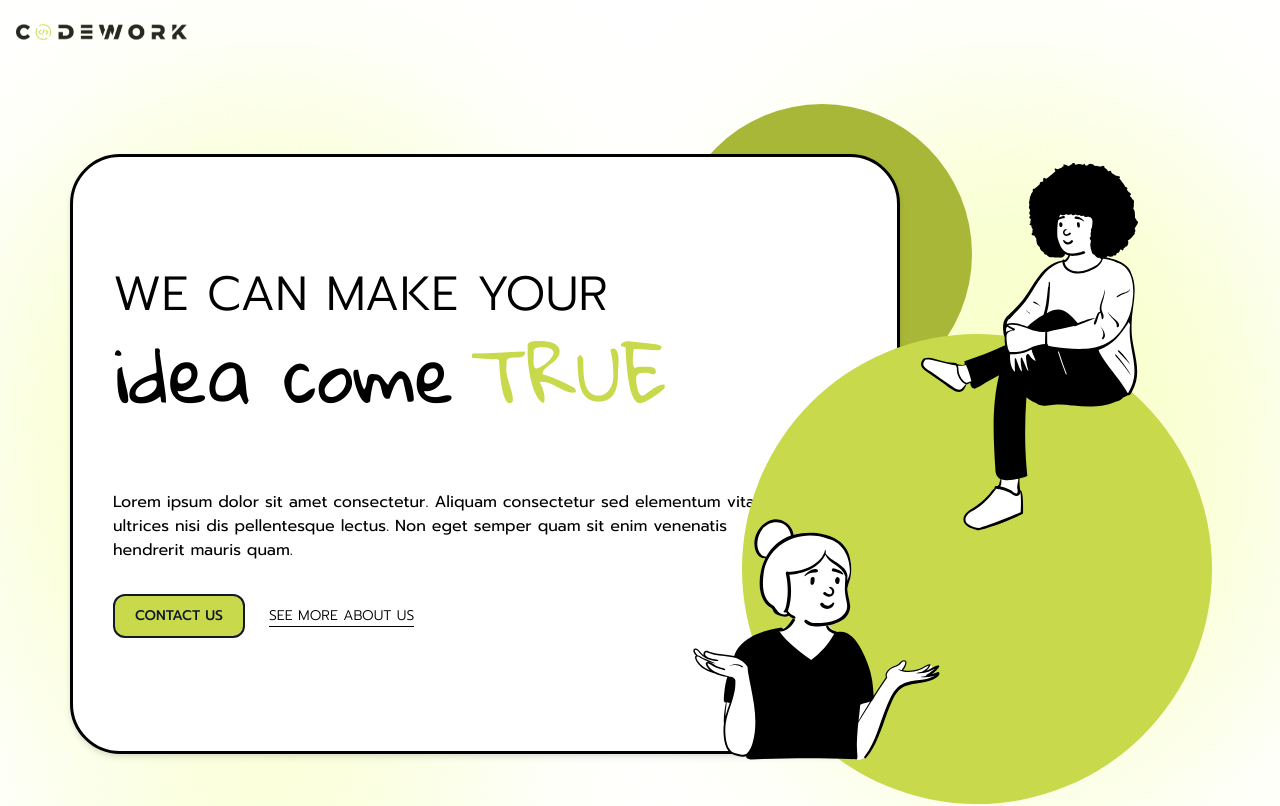
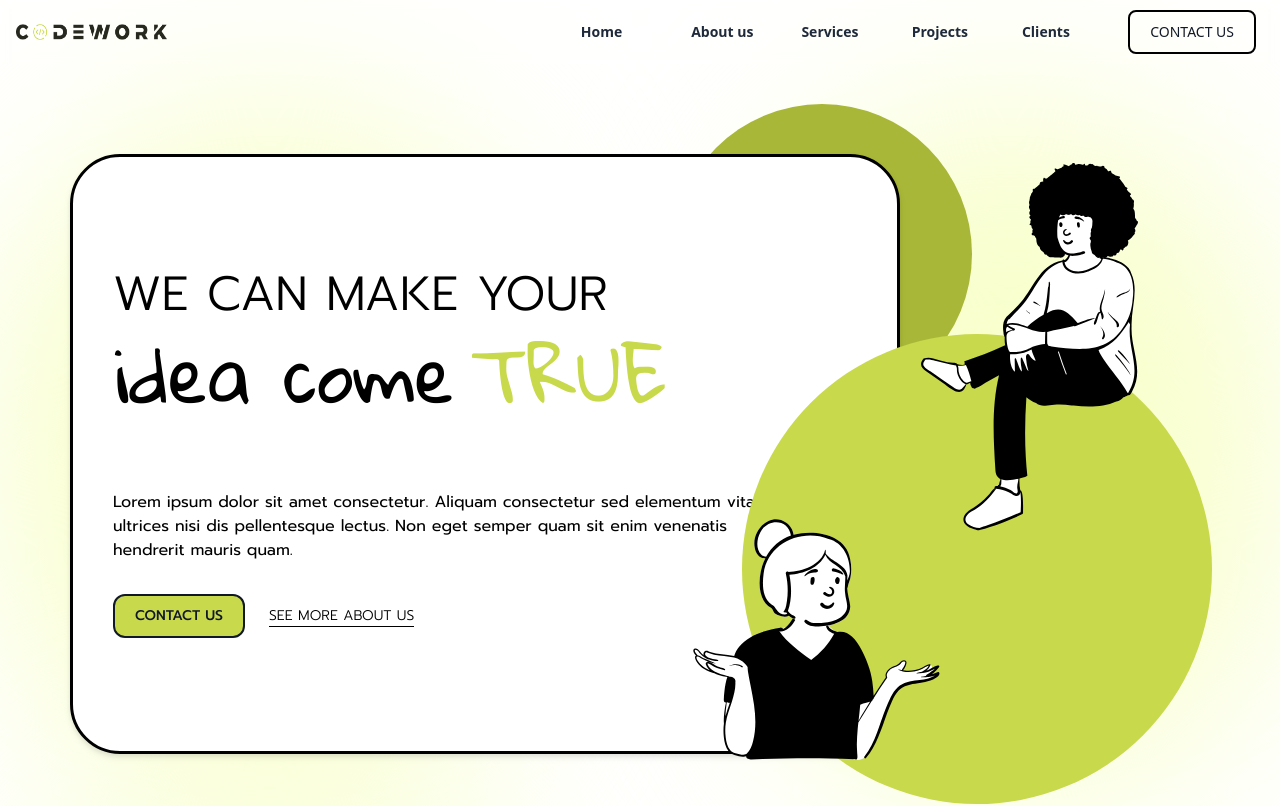
Before and after one commit to The-Alzhemist/codework-landing-page, a Next.js app: page / in a window 1280 px wide. Shown: the top 806 px of the page. Built offline with nearby package versions, Linux system fonts and the light colour scheme.

Commit message:
update: nav bar

```diff
--- a/components/AppLayout/components/NavigationBar/NavigationBar.tsx
+++ b/components/AppLayout/components/NavigationBar/NavigationBar.tsx
@@ -6,21 +6,39 @@ const NavigationBar = () => {
 
   const [isOpen, setIsOpen] = useState(false);
 
-    const toggleNavbar = () => {
-      setIsOpen(!isOpen);
-    };
-
-
 
   return (
-    <section className="sticky top-0 z-50  lg:bg-inherit	 mb-10  lg:backdrop-blur-[5px]">
+    <section className="07082023:1618 sticky top-0 z-50  lg:bg-inherit	 mb-10  lg:backdrop-blur-[5px]">
       <nav className={`flex flex-col lg:flex-row justify-start lg:justify-between p-7 lg:px-4 lg:py-0 max-w-7xl mx-auto  lg:h-16 items-start lg:items-center  ${isOpen ? 'bg-white' : ''}` }>
         <div className="mb-5 lg:mb-0 relative w-full lg:w-auto">
           <img src="/codework-logo.png" className="h-4 w-auto" alt="xx" />
-           <div className="flex lg:hidden absolute top-0 right-0 text-2xl cursor-pointer" ><GiHamburgerMenu onClick={() => toggleNavbar()}/></div>
+           <div className="flex lg:hidden absolute top-0 right-0 text-2xl cursor-pointer" ><GiHamburgerMenu onClick={() => setIsOpen(!isOpen)}/></div>
         </div>
 
-        <div className={`flex flex-col lg:flex-row items-center justify-end gap-x-10 w-full transition-all ease-out  ${isOpen ? 'flex' : 'hidden'}`}>
+        <div className={`lg:hidden flex flex-col lg:flex-row items-center justify-end gap-x-10 w-full transition-all ease-out  ${isOpen ? 'flex' : 'hidden'}`}>
+          <ul className="grid  grid-cols-1 gap-y-4 lg:gap-y-0 lg:grid-cols-5 justify-start lg:justify-center gap-x-10 justify-items-center items-center text-2xl lg:text-sm text-slate-800 font-bold w-full lg:w-auto mb-10 lg:mb-0">
+            <li className="cursor-pointer hover:bg-custom-gradient p-1 w-full border-b-2 border-[#C8D94C] border-dashed lg:border-none">
+              Home
+            </li>
+            <li className="cursor-pointer hover:bg-custom-gradient p-1 w-full border-b-2 border-[#C8D94C] border-dashed lg:border-none">
+              About us
+            </li>
+            <li className="cursor-pointer hover:bg-custom-gradient p-1 w-full border-b-2 border-[#C8D94C] border-dashed lg:border-none">
+              Services
+            </li>
+            <li className="cursor-pointer hover:bg-custom-gradient p-1 w-full border-b-2 border-[#C8D94C] border-dashed lg:border-none">
+              Projects
+            </li>
+            <li className="cursor-pointer hover:bg-custom-gradient p-1 w-full border-b-2 border-[#C8D94C] border-dashed lg:border-none">
+              Clients
+            </li>
+          </ul>
+          <button className="py-2.5 px-5 mr-2 text-sm font-medium text-gray-900  rounded-lg border-2 border-black   lg:bg-transparent hover:bg-[#C8D94C]">
+            CONTACT US
+          </button>
+        </div>
+
+        <div className={`hidden lg:flex flex-col lg:flex-row items-center justify-end gap-x-10 w-full transition-all ease-out `}>
           <ul className="grid  grid-cols-1 gap-y-4 lg:gap-y-0 lg:grid-cols-5 justify-start lg:justify-center gap-x-10 justify-items-center items-center text-2xl lg:text-sm text-slate-800 font-bold w-full lg:w-auto mb-10 lg:mb-0">
             <li className="cursor-pointer hover:bg-custom-gradient p-1 w-full border-b-2 border-[#C8D94C] border-dashed lg:border-none">
               Home
```
